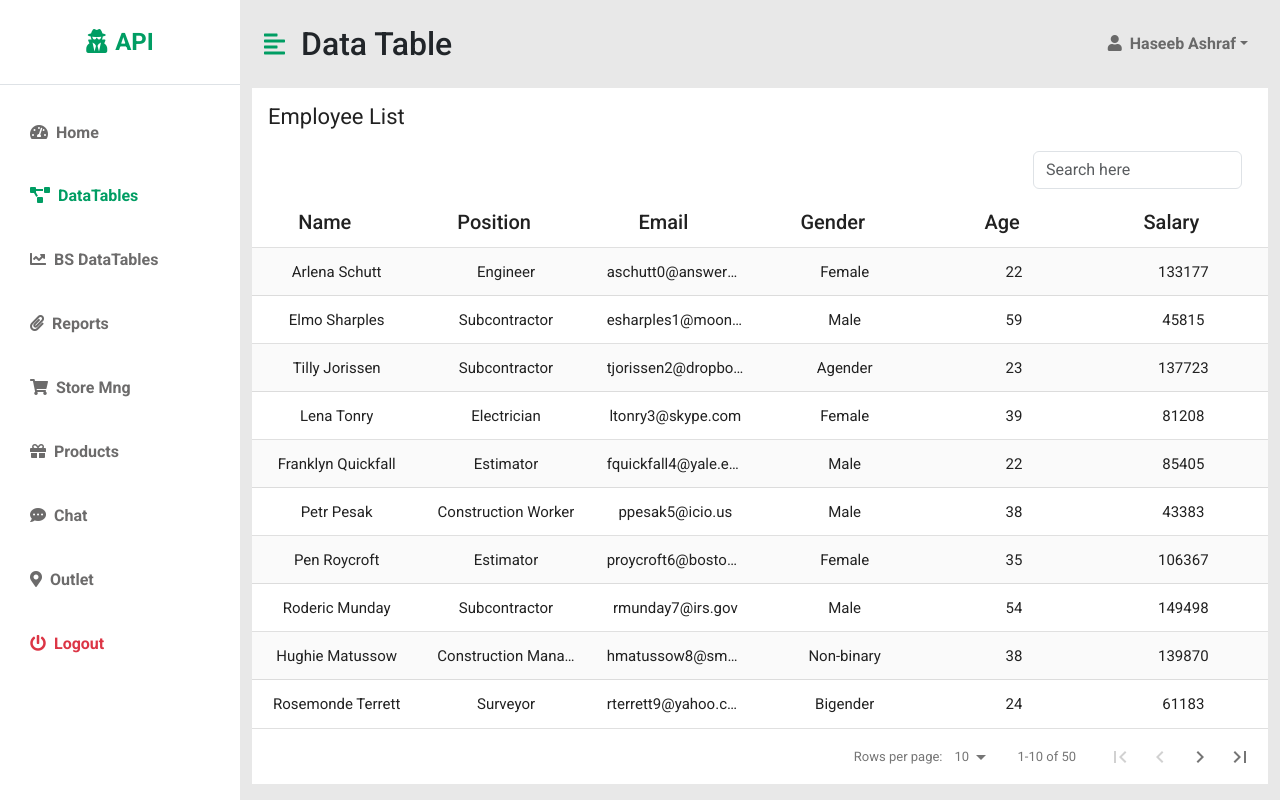
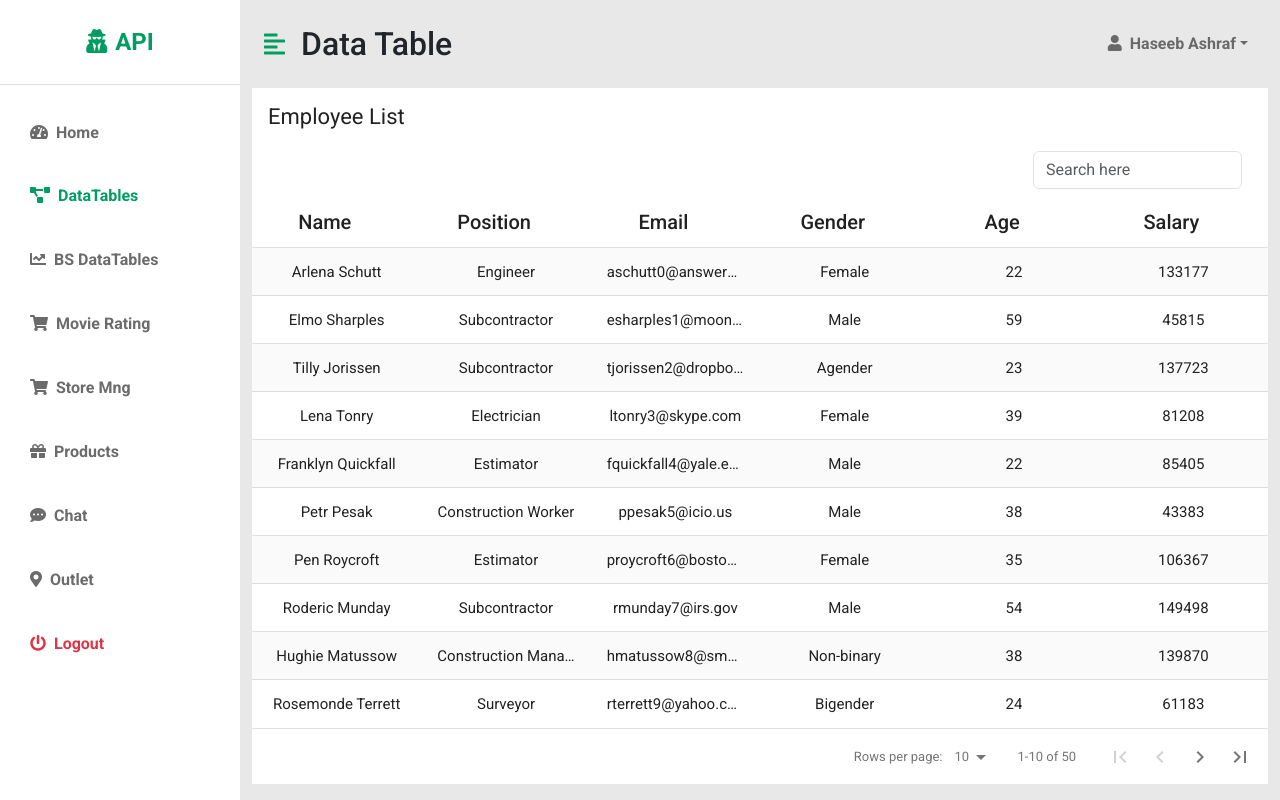
Before and after one commit to Haseebashraf005/MovieIDm, a React (Vite) app: page /datatable in a window 1280 px wide. Built offline with nearby package versions, Linux system fonts and the light colour scheme.

Commit message:
movie page added

```diff
--- a/src/App.jsx
+++ b/src/App.jsx
@@ -3,6 +3,7 @@ import Home from './components/pages/home/Home';
 import { BrowserRouter, Route, Routes } from 'react-router-dom';
 import DataTable from './components/pages/datatable/DataTable';
 import BSDataTable from './components/pages/BSDataTable/BSDataTable';
+import MoviePage from './components/pages/MoviePage/MoviePage';
 
 const App = () => {
 
@@ -14,6 +15,7 @@ const App = () => {
           <Route path="/" element={<Home />} />
           <Route path="/datatable" element={<DataTable/>} />
           <Route path="/bsdatatable" element={<BSDataTable/>} />
+          <Route path="/movie-rating" element={<MoviePage/>} />
 
         </Routes>
       </BrowserRouter>
--- a/src/components/layout/SideBar.jsx
+++ b/src/components/layout/SideBar.jsx
@@ -34,9 +34,14 @@ const SideBar = () => {
           BS DataTables
         </NavLink>
 
-        <a href="#" className="list-group-item list-group-item-action bg-transparent second-text fw-bold">
-          <i className="fas fa-paperclip me-2"></i>Reports
-        </a>
+        <NavLink
+          to="/movie-rating"
+          className="list-group-item list-group-item-action bg-transparent second-text fw-bold"
+        >
+          <i className="fas fa-shopping-cart me-2"></i>
+          Movie Rating
+        </NavLink>
+
         <a href="#" className="list-group-item list-group-item-action bg-transparent second-text fw-bold">
           <i className="fas fa-shopping-cart me-2"></i>Store Mng
         </a>
--- /dev/null
+++ b/src/components/pages/MoviePage/MoviePage.jsx
@@ -0,0 +1,32 @@
+import React, { useState } from 'react'
+import MainWrapper from '../../layout/MainWrapper'
+import SideBar from '../../layout/SideBar'
+import Header from '../../layout/Header'
+import Map from '../../layout/Map'
+
+const MoviePage = () => {
+  const [isToggled, setIsToggled] = useState(false);
+
+  const handleToggle = () => {
+    setIsToggled(!isToggled);
+  };
+  return (
+    <>
+      <MainWrapper isToggled={isToggled}>
+        <SideBar />
+        <div id="page-content-wrapper">
+          <Header onToggle={handleToggle} title={"MoviePage"} />
+
+
+
+
+        </div>
+
+      </MainWrapper>
+
+
+    </>
+  )
+}
+
+export default MoviePage
```
